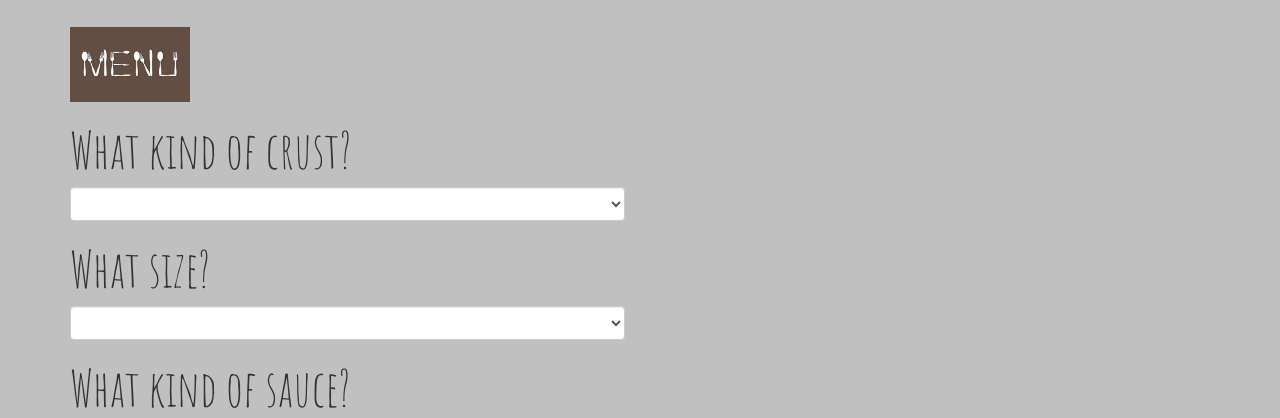
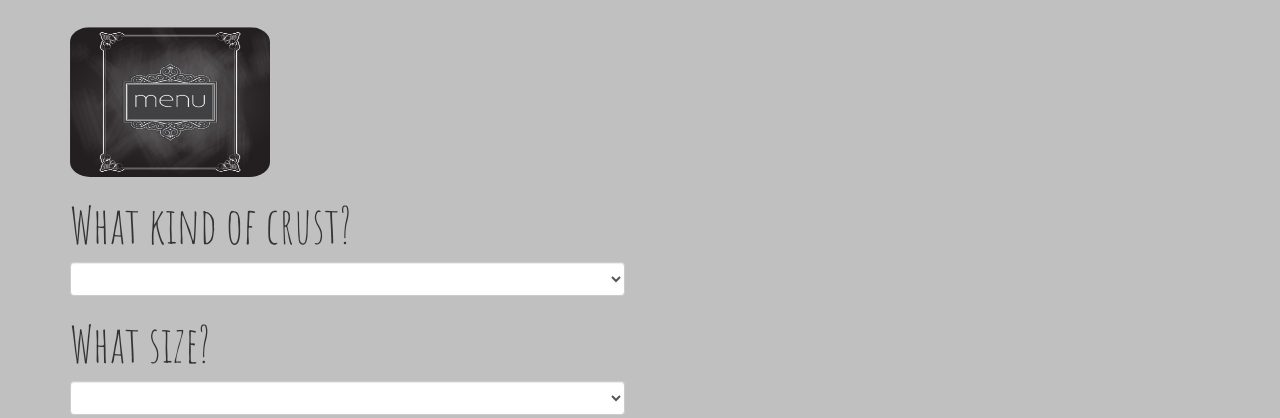
Before and after one commit to evergreencait/pizza, a plain HTML site: page index.html in a window 1280 px wide. Shown: the part 394-812 px from the top of the page. Drawn offline with Linux system fonts and the light colour scheme.

Commit message:
change menu img and style

```diff
--- a/css/styles.css
+++ b/css/styles.css
@@ -23,8 +23,9 @@ body {
 }
 
 img.menu {
-  height: 75px;
-  width: 120px;
+  height: 150px;
+  width: 200px;
+  border-radius: 10%
 }
 
 .refresh {
--- a/index.html
+++ b/index.html
@@ -14,7 +14,7 @@
     <div class = "jumbotron">Pizza Pizza!</div>
 
 
-    <img src = "img/menu.jpg" alt = "picture of a menu sign" class="menu">
+    <img src = "img/menu2.jpg" alt = "picture of a menu sign" class="menu">
 
 
     <div class = "row">
```
Also changed, not shown: img/menu2.jpg (added).
